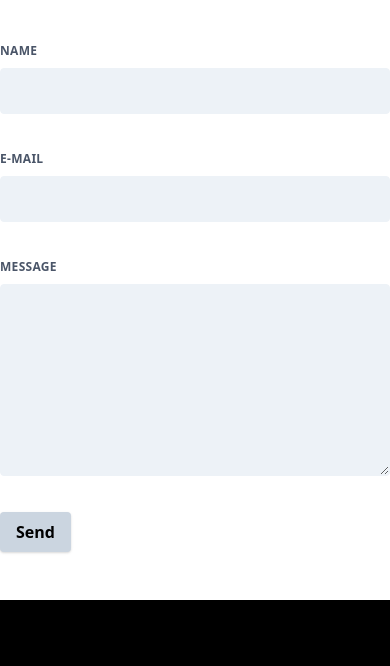
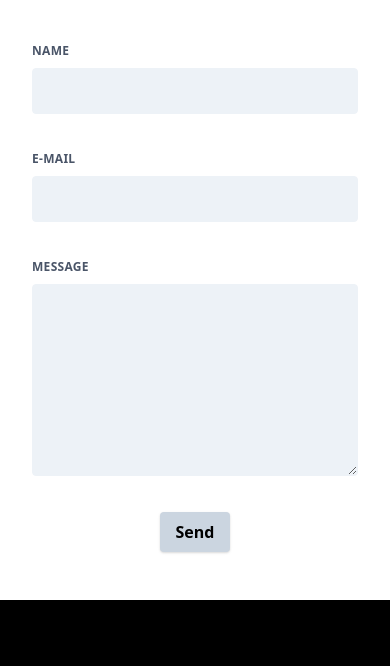
Before and after one commit to miluge/stz, a plain HTML site: page contact.html in a window 390 px wide. Shown: the part 139-805 px from the top of the page. Drawn offline with nearby package versions, Linux system fonts and the light colour scheme.

Commit message:
fix contact form size

```diff
--- a/contact.html
+++ b/contact.html
@@ -48,7 +48,7 @@
 <!-- Main -->
 <main class="flex justify-center items-center py-12 text-white">
     <!-- component -->
-    <form class="w-full max-w-lg">
+    <form class="w-full mx-8 md:max-w-lg">
         <div class="flex flex-wrap -mx-3 mb-6">
             <div class="w-full px-3">
                 <label class="block uppercase tracking-wide text-gray-700 text-xs font-bold mb-2" for="grid-password">
@@ -77,7 +77,7 @@
                         id="message"></textarea>
             </div>
         </div>
-        <div class="md:flex justify-center md:items-center">
+        <div class="flex justify-center items-center">
             <div>
                 <button class="shadow bg-gray-400 hover:bg-gray-400 focus:shadow-outline focus:outline-none text-black font-bold py-2 px-4 rounded"
                         type="button">
```
